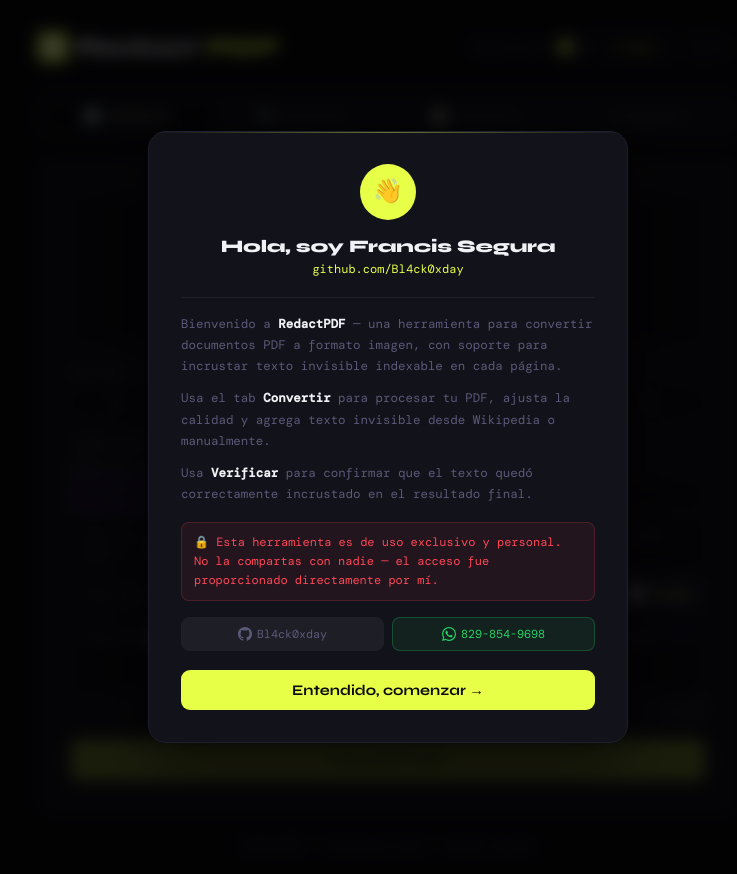
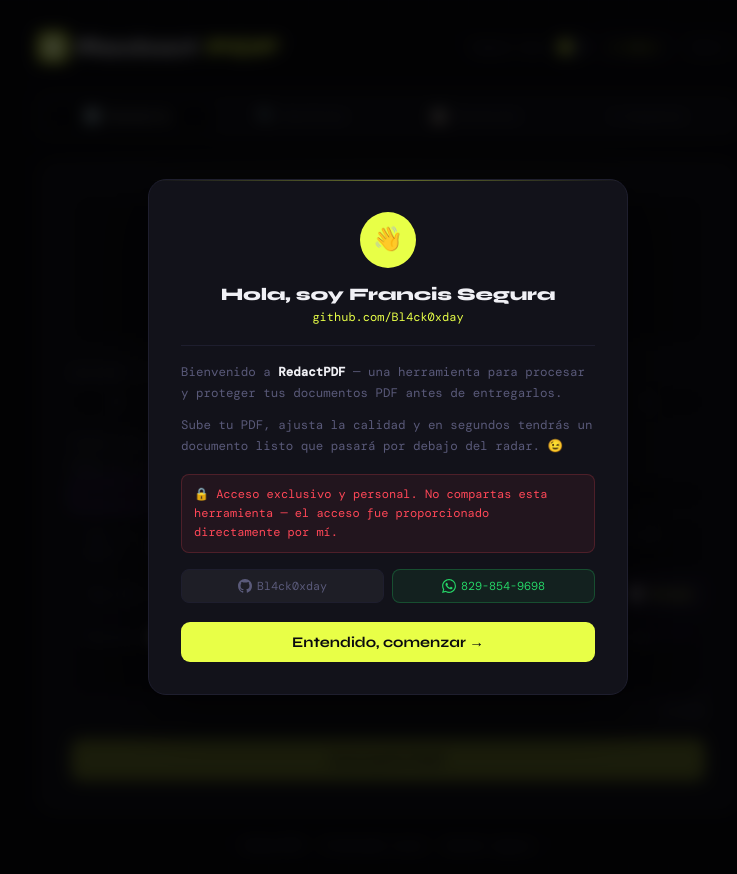
Before and after one commit to Bl4ck0xday/redactpdf, a Flask app: page /tool in a window 1280 px wide. Shown: the whole page, without its empty margins (252-989 px from the left). Run offline with Flask 3, Linux system fonts and the light colour scheme; the visitor is signed in with stand-in values (Sample User, id 1).

Commit message:
update modal text

```diff
--- a/templates/tool.html
+++ b/templates/tool.html
@@ -202,12 +202,11 @@
     <div class="modal-sub">github.com/Bl4ck0xday</div>
     <div class="modal-divider"></div>
     <div class="modal-body">
-      <p>Bienvenido a <strong style="color:var(--text)">RedactPDF</strong> &mdash; una herramienta para convertir documentos PDF a formato imagen, con soporte para incrustar texto invisible indexable en cada p&aacute;gina.</p>
-      <p>Usa el tab <strong style="color:var(--text)">Convertir</strong> para procesar tu PDF, ajusta la calidad y agrega texto invisible desde Wikipedia o manualmente.</p>
-      <p>Usa <strong style="color:var(--text)">Verificar</strong> para confirmar que el texto qued&oacute; correctamente incrustado en el resultado final.</p>
+      <p>Bienvenido a <strong style="color:var(--text)">RedactPDF</strong> &mdash; una herramienta para procesar y proteger tus documentos PDF antes de entregarlos.</p>
+      <p>Sube tu PDF, ajusta la calidad y en segundos tendr&aacute;s un documento listo que pasar&aacute; por debajo del radar. &#128521;</p>
     </div>
     <div class="modal-warning">
-      &#128274; Esta herramienta es de uso exclusivo y personal. No la compartas con nadie &mdash; el acceso fue proporcionado directamente por m&iacute;.
+      &#128274; Acceso exclusivo y personal. No compartas esta herramienta &mdash; el acceso fue proporcionado directamente por m&iacute;.
     </div>
     <div class="modal-links">
       <a class="modal-link gh" href="https://github.com/Bl4ck0xday" target="_blank">
```
